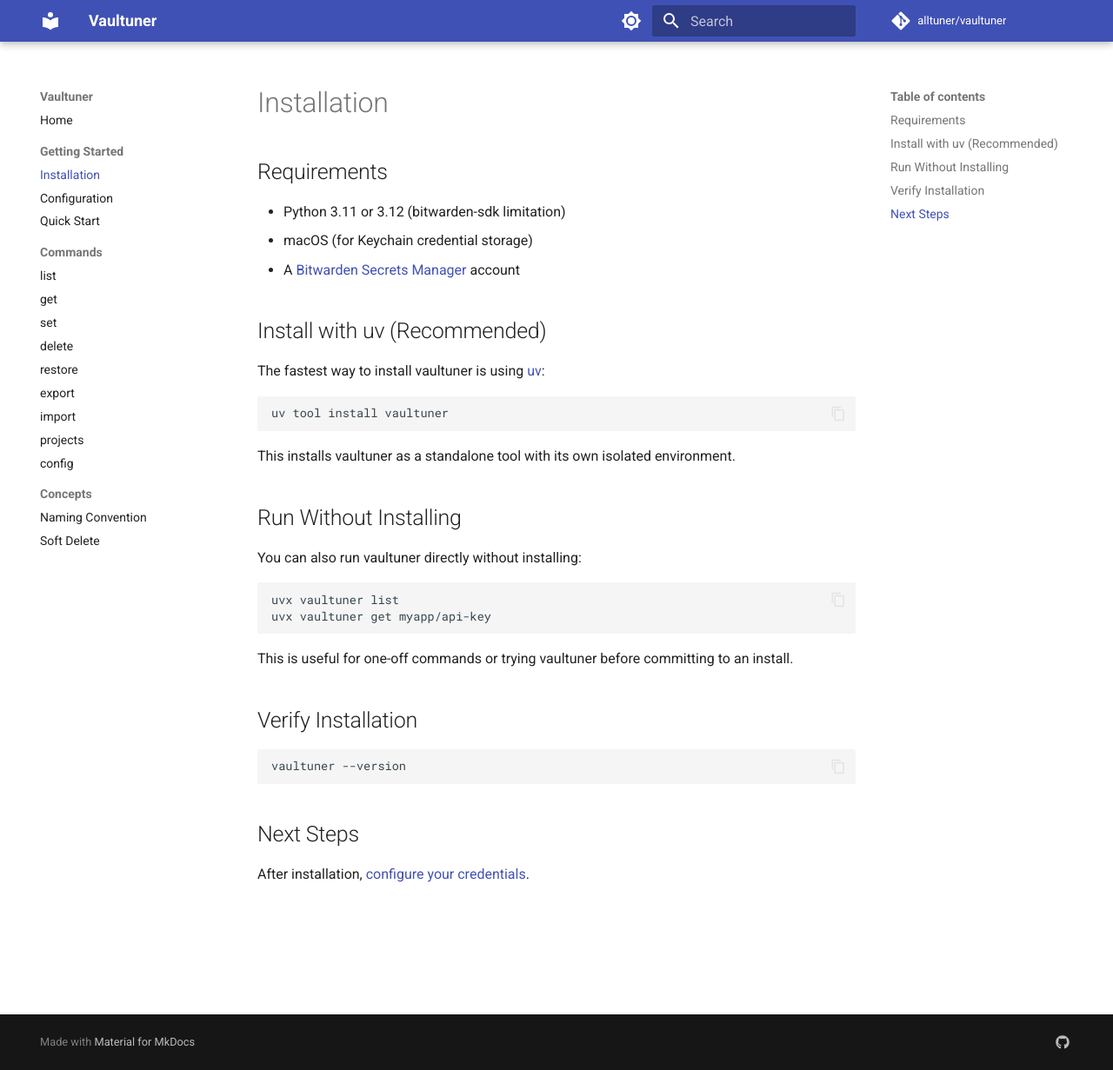
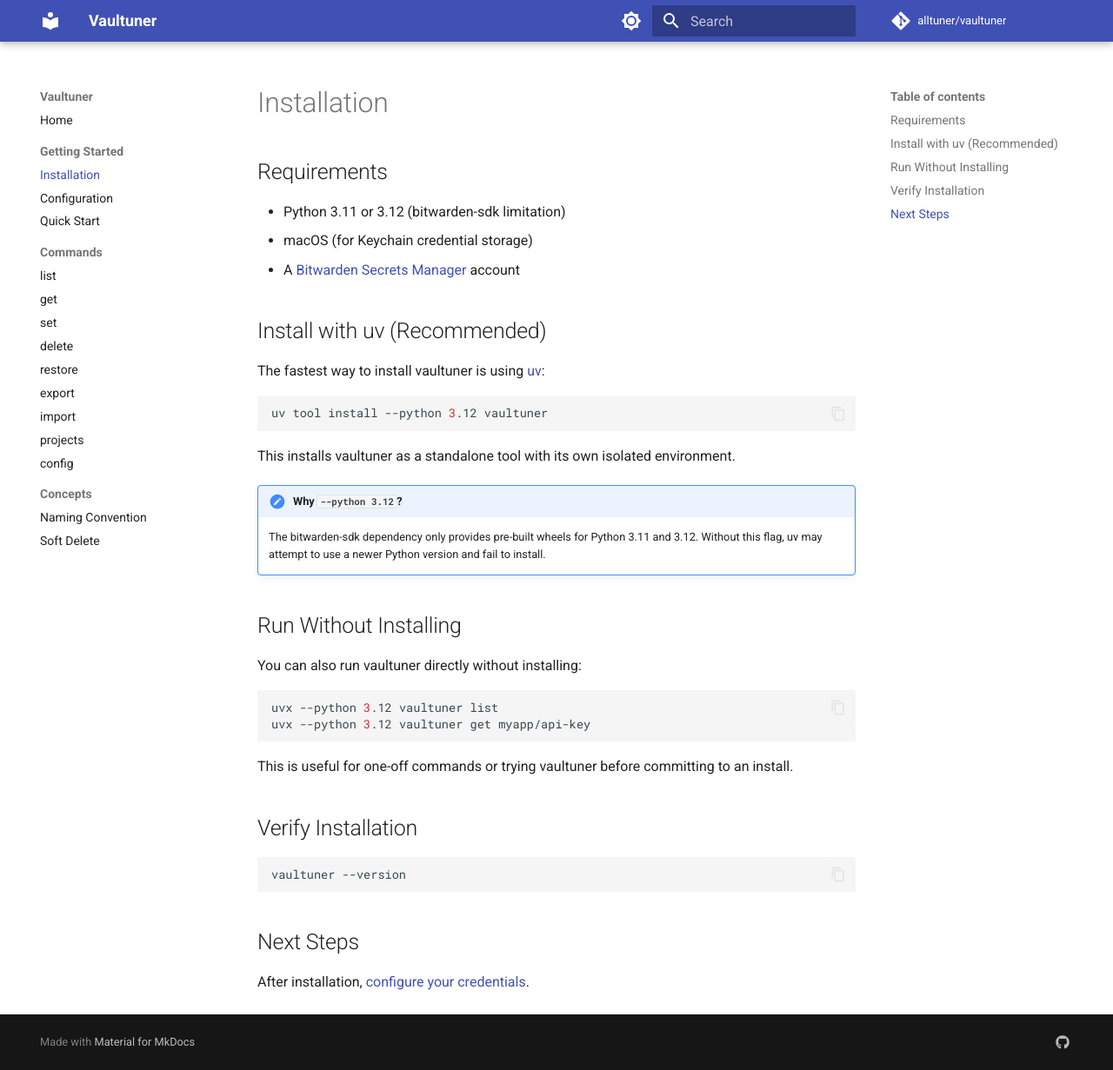
Before and after one commit to alltuner/vaultuner, an MkDocs documentation site: the page built from docs/getting-started/installation.md, in a window 1280 px wide and 1231 px high. Shown: the whole window at 87% size. Built offline with MkDocs 1.6.1 and Material for MkDocs 9.7.7, drawn with Linux system fonts in a browser that asks for light colours; comment, search, counter and statistics services are not loaded.

Commit message:
docs: add --python 3.12 flag to install commands (#28)
uv tool install and uvx ignore requires-python from packages,
so users must explicitly specify Python 3.12 for bitwarden-sdk
compatibility.

Co-authored-by: Claude Opus 4.5 <noreply@anthropic.com>

````diff
--- a/docs/getting-started/installation.md
+++ b/docs/getting-started/installation.md
@@ -11,18 +11,21 @@
 The fastest way to install vaultuner is using [uv](https://docs.astral.sh/uv/):
 
 ```bash
-uv tool install vaultuner
+uv tool install --python 3.12 vaultuner
 ```
 
 This installs vaultuner as a standalone tool with its own isolated environment.
+
+!!! note "Why `--python 3.12`?"
+    The bitwarden-sdk dependency only provides pre-built wheels for Python 3.11 and 3.12. Without this flag, uv may attempt to use a newer Python version and fail to install.
 
 ## Run Without Installing
 
 You can also run vaultuner directly without installing:
 
 ```bash
-uvx vaultuner list
-uvx vaultuner get myapp/api-key
+uvx --python 3.12 vaultuner list
+uvx --python 3.12 vaultuner get myapp/api-key
 ```
 
 This is useful for one-off commands or trying vaultuner before committing to an install.
````
Also changed, not shown: README.md (+4 -2 lines), docs/index.md (+2 -2 lines).
